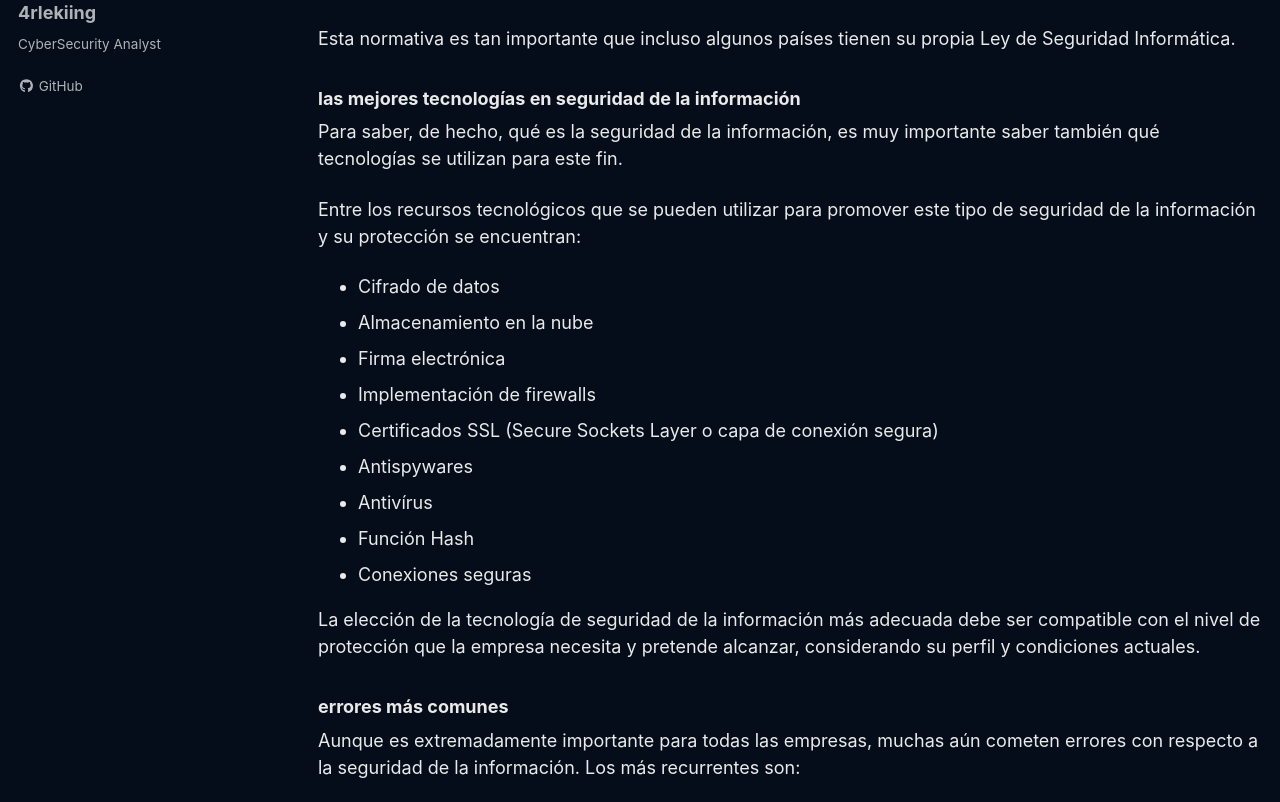
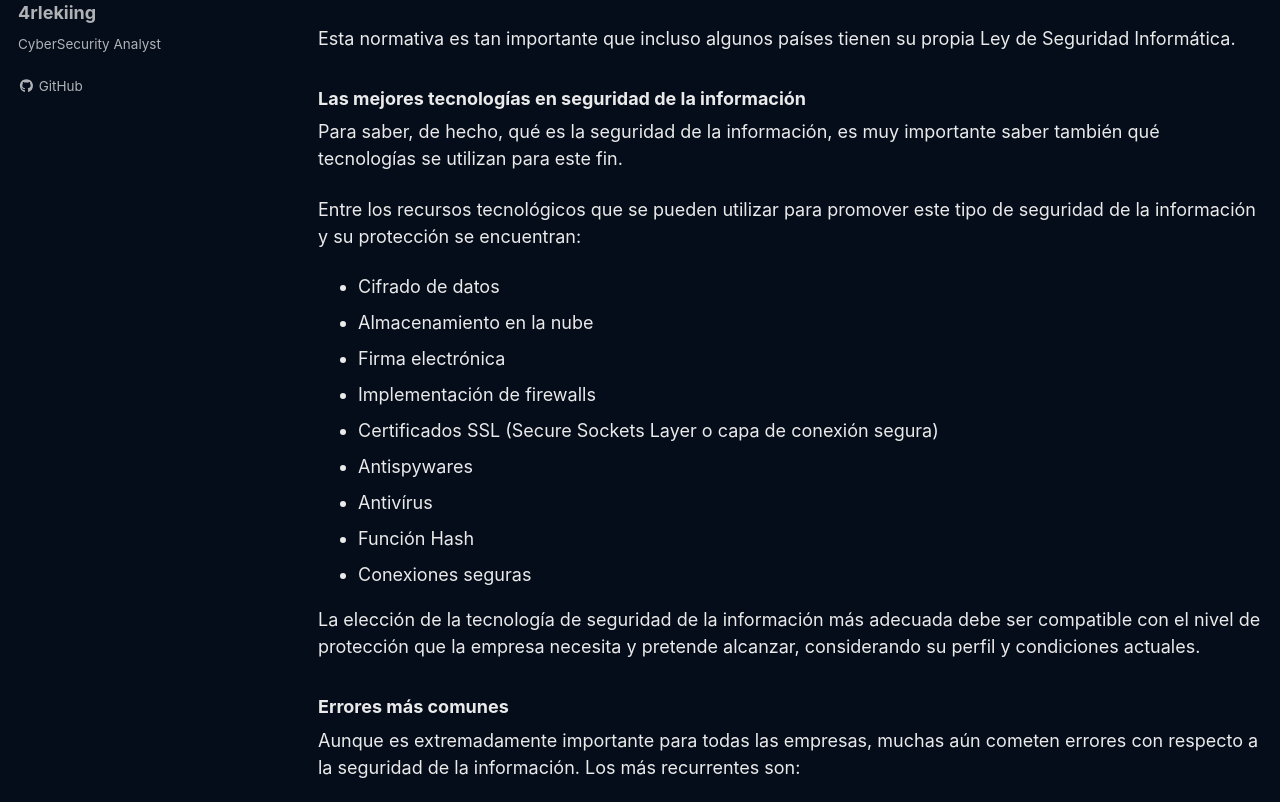
Before and after one commit to 4rleking/4rleking.github.io, a Jekyll site: the page built from _posts/2023-07-20-Seguridad.md, in a window 1280 px wide and 1400 px high, scrolled down 3829 px. Shown: the part 172-974 px from the top of the window. Built offline with Jekyll 4.4.1, drawn with Linux system fonts in a browser that asks for light colours; cached includes are drawn as plain includes; a script that is not in the unit is left out.

```diff
--- a/_posts/2023-07-20-Seguridad.md
+++ b/_posts/2023-07-20-Seguridad.md
@@ -99,7 +99,7 @@ La PSI debe describir todos los procedimientos a aplicar en la vida diaria de lo
 
 Esta normativa es tan importante que incluso algunos países tienen su propia Ley de Seguridad Informática.
 
-### las mejores tecnologías en seguridad de la información
+### Las mejores tecnologías en seguridad de la información
 
 Para saber, de hecho, qué es la seguridad de la información, es muy importante saber también qué tecnologías se utilizan para este fin.
 
@@ -117,7 +117,7 @@ Entre los recursos tecnológicos que se pueden utilizar para promover este tipo
 
 La elección de la tecnología de seguridad de la información más adecuada debe ser compatible con el nivel de protección que la empresa necesita y pretende alcanzar, considerando su perfil y condiciones actuales.
 
-### errores más comunes
+### Errores más comunes
 
 Aunque es extremadamente importante para todas las empresas, muchas aún cometen errores con respecto a la seguridad de la información. Los más recurrentes son:
 
```
